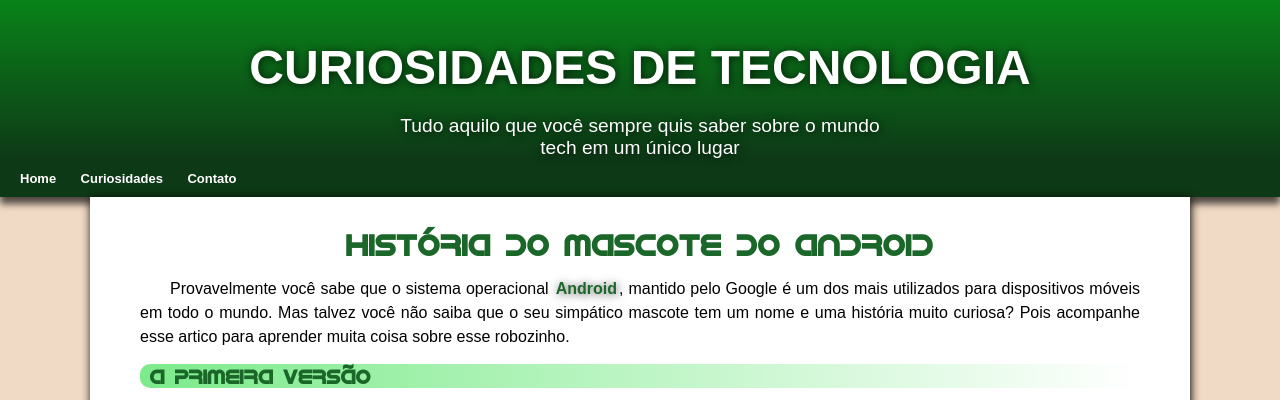
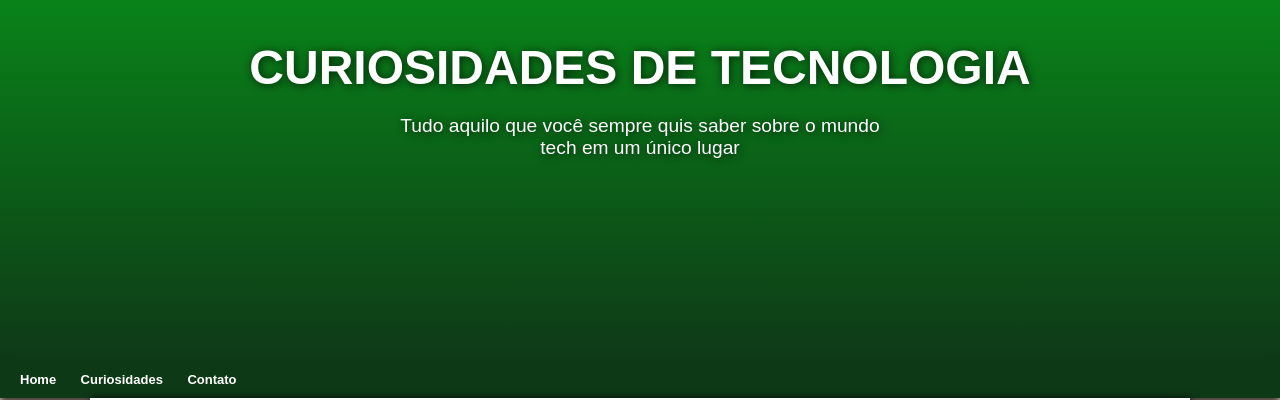
Before and after one commit to jjalvesp/site-android, a plain HTML site: page index.html in a window 1280 px wide. Shown: the top 400 px of the page. Drawn offline with Linux system fonts and the light colour scheme.

Commit message:
Update style.css

```diff
--- a/style.css
+++ b/style.css
@@ -29,7 +29,7 @@ body {
 header {
     background-image: linear-gradient(to bottom, #098319, #0e3917);
     text-align: center;
-    min-height: 100%;
+    min-height: 320px;
     padding-top: 40px;
 }
 
```
